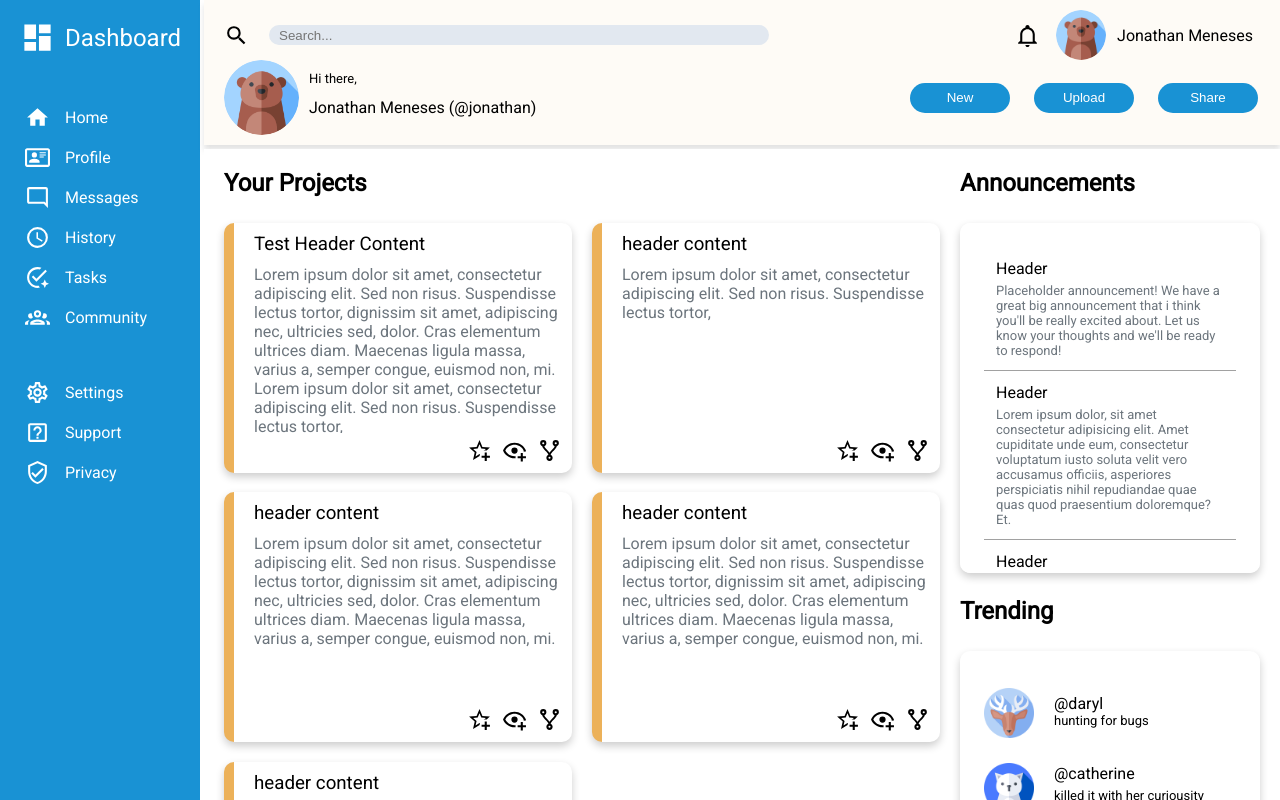
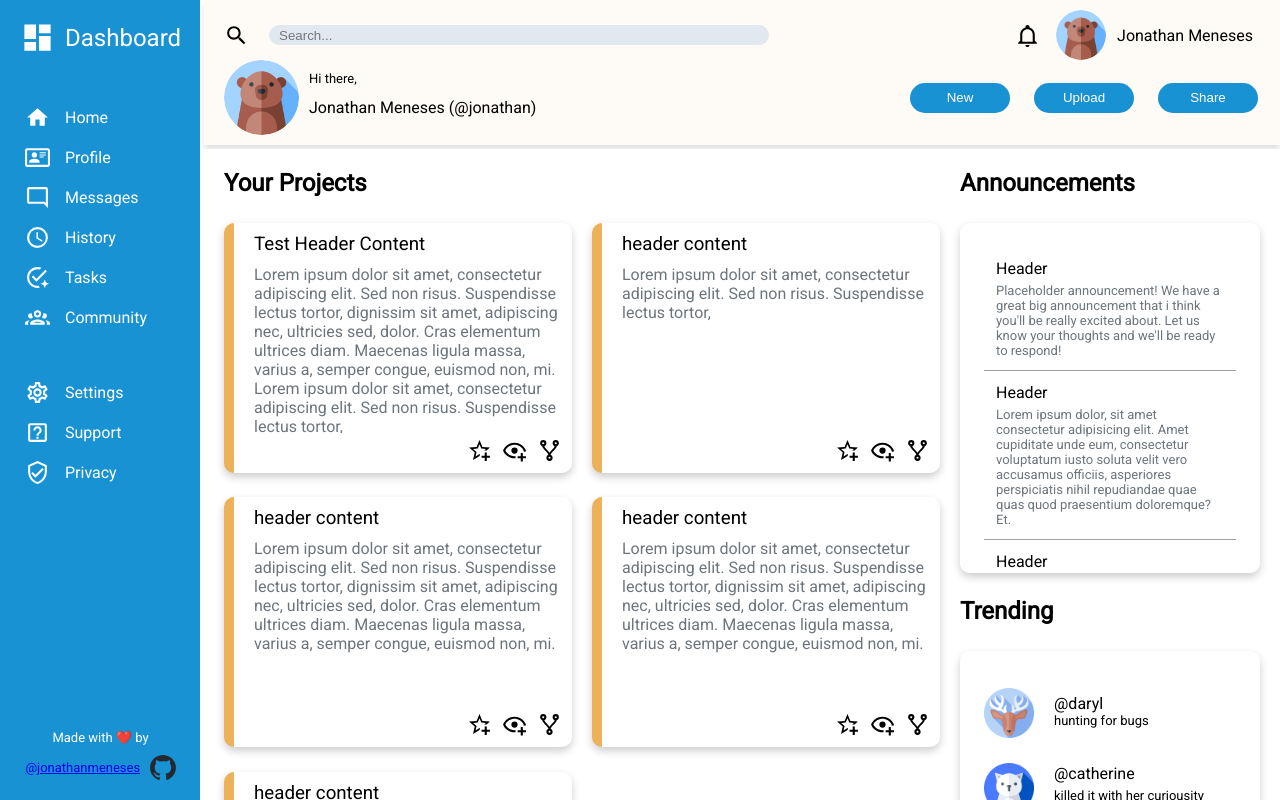
Before and after one commit to jonathanmeneses/TOP-Admin-Dashboard, a plain HTML site: page index.html in a window 1280 px wide. Drawn offline with Linux system fonts and the light colour scheme.

Commit message:
Added attribution and external links

```diff
--- a/index.html
+++ b/index.html
@@ -95,6 +95,12 @@
                     <p class="item-icon-text">Privacy</p>
                 </div>
 
+            </div>
+
+            <div class="footer">
+                <p>Made with ❤️ by </p>
+                <a class="logos" href="https://github.com/jonathanmeneses">@jonathanmeneses <img class="githublogo"
+                        src="./assets/github-mark.svg" alt="github logo"></a>
             </div>
 
 
@@ -326,6 +332,7 @@
 
                         </div>
 
+
                     </div>
                     <h2 class="content-section-header">
                         Trending
@@ -381,7 +388,8 @@
 
                         </div>
                     </div>
-
+                    <a class="icon-credit" href="https://www.flaticon.com/free-icons/animal" title="animal icons">Animal
+                        icons created by Freepik - Flaticon</a>
                 </div>
             </div>
         </div>
--- a/styles.css
+++ b/styles.css
@@ -76,7 +76,7 @@ body {
     padding: 20px;
     gap: 50px;
     min-width: 175px;
-    grid-template-rows: .25fr 1fr 5fr;
+    grid-template-rows: .25fr 1fr 5fr .25fr;
 }
 
 /* Right Content */
@@ -389,3 +389,30 @@ svg {
     margin: 0;
     color: #6c757d;
 }
+
+.icon-credit {
+    margin-top: auto;
+    font-size: x-small;
+    justify-self: center
+}
+
+.footer {
+    margin-top: auto;
+    display: grid;
+    font-size: small;
+    justify-items: center;
+    align-items: center;
+    gap: 10px;
+}
+
+.githublogo {
+    height: 25px;
+    justify-self: center;
+}
+
+.logos {
+    display: flex;
+    gap: 10px;
+    align-content: center;
+    align-items: center;
+}
```
Also changed, not shown: assets/github-mark.svg (added).
